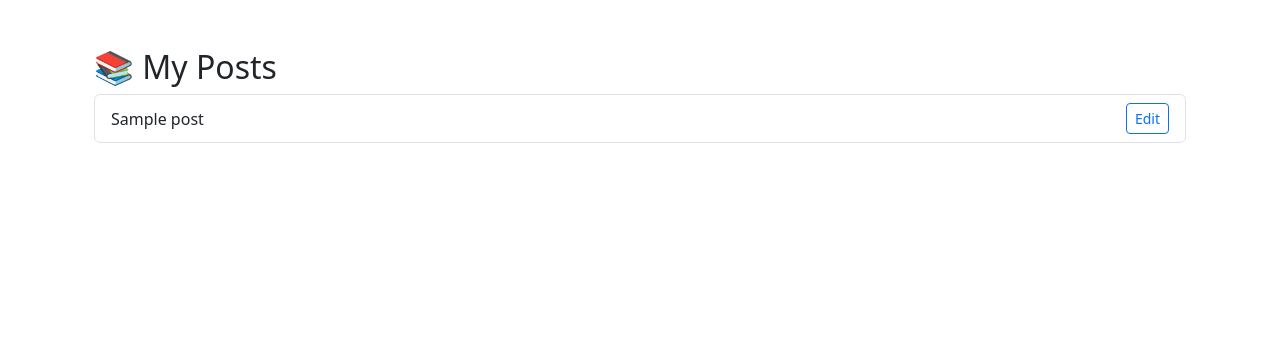
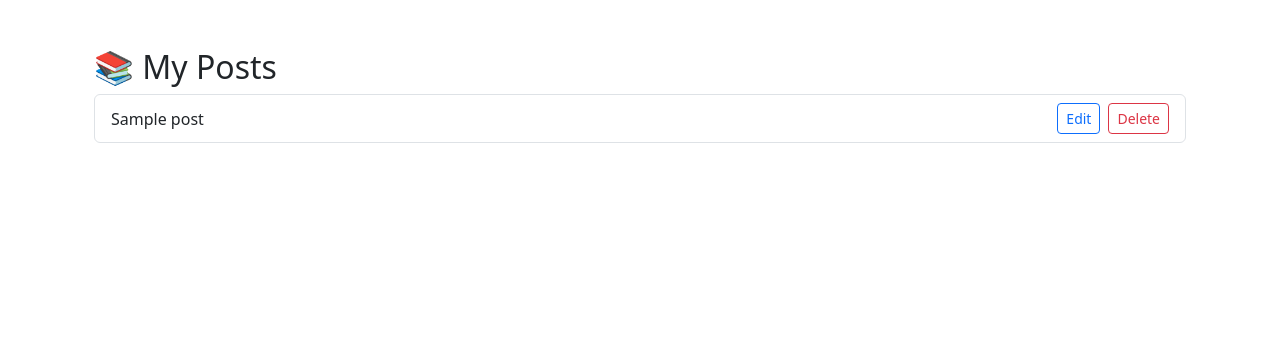
Before and after one commit to AlexeyKopchinskiy/Portfolio-project-5-v2, a Django app: page /blog/my-posts/ in a window 1280 px wide. Shown: the part 56-420 px from the top of the page. Run offline with Django 4.2, Linux system fonts and the light colour scheme; a user stored in the database is signed in; tables that the repository leaves empty hold one stand-in row (values such as "Sample post"); some libraries are stand-ins or nearby versions.

Commit message:
Add delete blog post functionality

```diff
--- a/blog/templates/blog/my_posts.html
+++ b/blog/templates/blog/my_posts.html
@@ -7,9 +7,13 @@
       {% for post in posts %}
       <li class="list-group-item d-flex justify-content-between align-items-center">
         <span>{{ post.title }}</span>
-        <div>
-          <small class="text-muted">{{ post.created|date:"M d, Y" }}</small>
-          <a href="{% url 'edit_post' post.id %}" class="btn btn-sm btn-outline-primary ms-2">Edit</a>
+        <div class="d-flex align-items-center">
+          <small class="text-muted me-2">{{ post.created|date:"M d, Y" }}</small>
+          <a href="{% url 'edit_post' post.id %}" class="btn btn-sm btn-outline-primary me-2">Edit</a>
+          <form action="{% url 'delete_post' post.id %}" method="post" style="display:inline;">
+            {% csrf_token %}
+            <button type="submit" class="btn btn-sm btn-outline-danger" onclick="return confirm('Are you sure you want to delete this post?');">Delete</button>
+          </form>
         </div>
       </li>
       {% endfor %}
--- a/blog/urls.py
+++ b/blog/urls.py
@@ -14,6 +14,7 @@ urlpatterns = [
     path("", views.post_list, name="post_list"),
     path("<slug:slug>/", views.post_detail, name="post_detail"),
     path("edit/<int:post_id>/edit/", views.edit_post, name="edit_post"),
+    path("post/<int:id>/delete/", views.delete_post, name="delete_post"),
     path(
         "review/edit/<int:post_id>/",
         views.edit_user_post,
--- a/blog/views.py
+++ b/blog/views.py
@@ -80,6 +80,14 @@ def edit_post(request, post_id):
         form = PostForm(instance=post)
 
     return render(request, "blog/edit_post.html", {"form": form, "post": post})
+
+
+@login_required
+def delete_post(request, id):
+    post = get_object_or_404(Post, id=id, author=request.user)
+    if request.method == "POST":
+        post.delete()
+        return redirect("my_posts")
 
 
 @login_required
```
